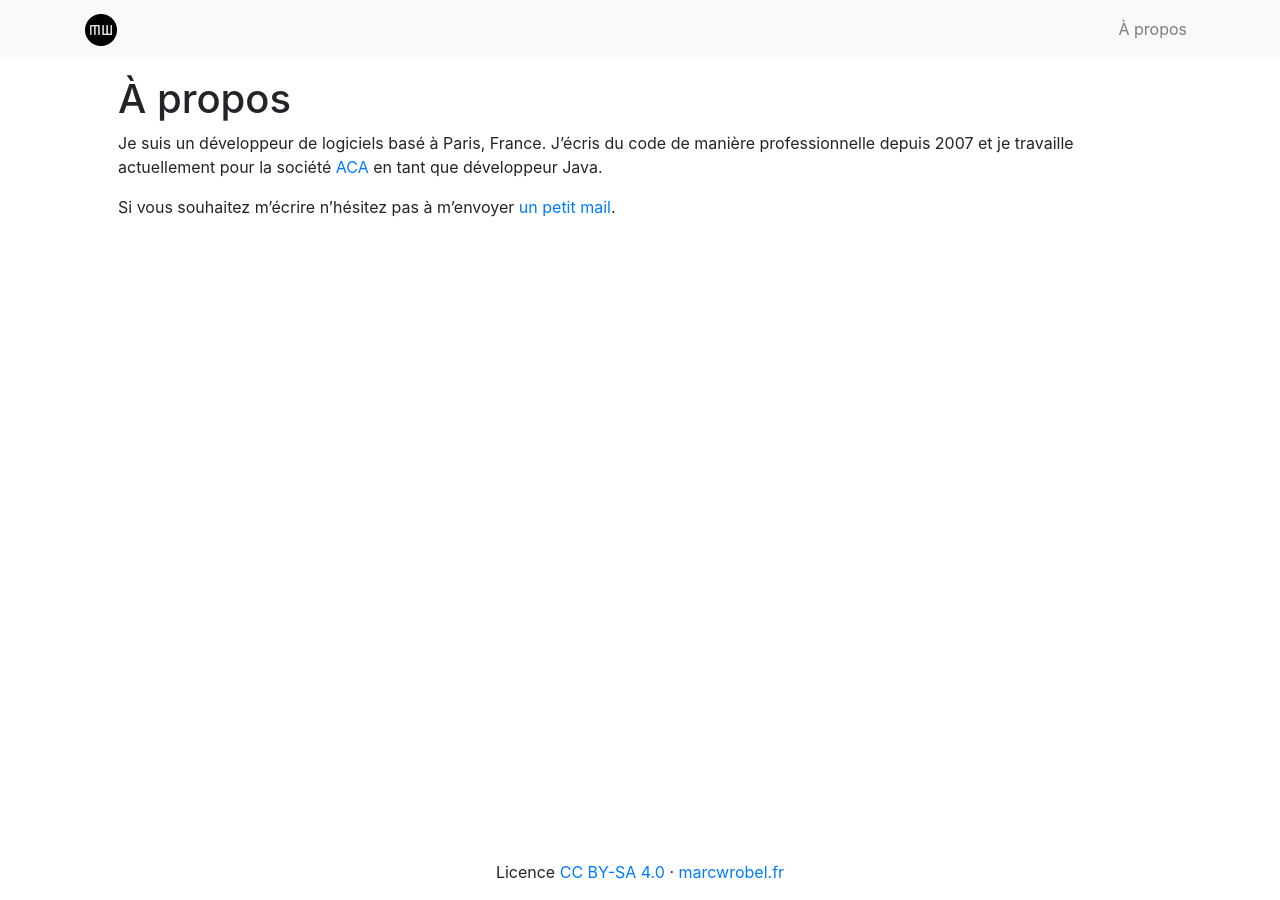
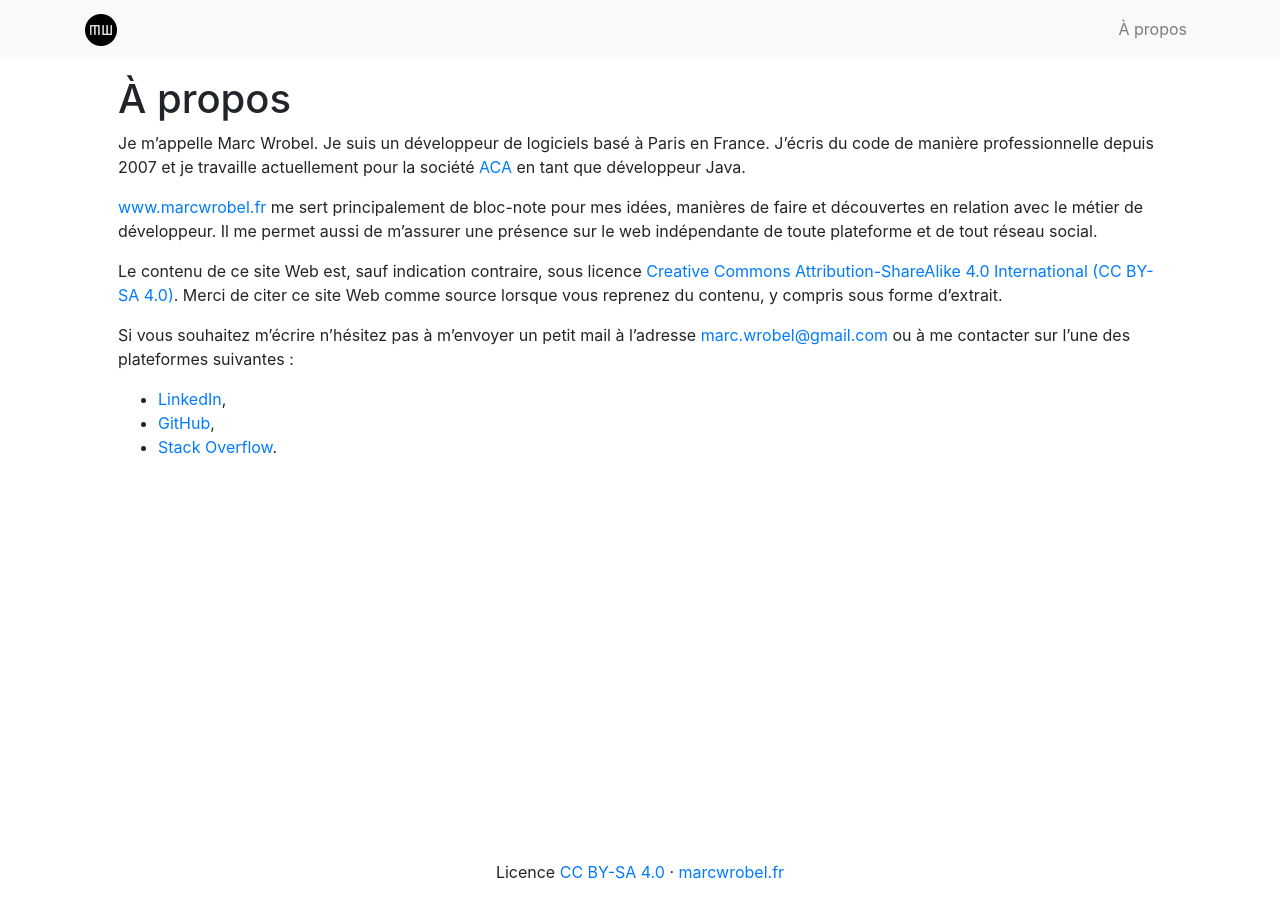
Before and after one commit to marcwrobel/marcwrobel.github.io, a Jekyll site: the page built from a-propos.md, in a window 1280 px wide. Built offline with Jekyll 4.4.1, drawn with Linux system fonts in a browser that asks for light colours.

Commit message:
Amélioration de la page 'À propos'

```diff
--- a/a-propos.md
+++ b/a-propos.md
@@ -4,8 +4,22 @@ title:  "À propos"
 permalink: /a-propos/
 ---
 
-Je suis un développeur de logiciels basé à Paris, France. J'écris du code de manière professionnelle
-depuis 2007 et je travaille actuellement pour la société [ACA](https://www.aca.fr/) en tant que
-développeur Java.
+Je m'appelle Marc Wrobel. Je suis un développeur de logiciels basé à Paris en France. J'écris du
+code de manière professionnelle depuis 2007 et je travaille actuellement pour la société
+[ACA](https://www.aca.fr/) en tant que développeur Java.
 
-Si vous souhaitez m'écrire n’hésitez pas à m’envoyer [un petit mail](mailto:marc.wrobel@gmail.com).
+[www.marcwrobel.fr](http://www.marcwrobel.fr/) me sert principalement de bloc-note pour mes idées,
+manières de faire et découvertes en relation avec le métier de développeur. Il me permet aussi
+de m'assurer une présence sur le web indépendante de toute plateforme et de tout réseau social.
+
+Le contenu de ce site Web est, sauf indication contraire, sous licence [Creative Commons
+Attribution-ShareAlike 4.0 International (CC BY-SA 4.0)](https://creativecommons.org/licenses/by-sa/4.0/deed.fr).
+Merci de citer ce site Web comme source lorsque vous reprenez du contenu, y compris sous forme
+d’extrait.
+
+Si vous souhaitez m'écrire n’hésitez pas à m’envoyer un petit mail à l'adresse
+[marc.wrobel@gmail.com](mailto:marc.wrobel@gmail.com) ou à me contacter sur l'une des plateformes
+suivantes :
+* [LinkedIn](http://www.linkedin.com/in/marcwrobelfr),
+* [GitHub](https://github.com/marcwrobel),
+* [Stack Overflow](https://stackoverflow.com/cv/marcwrobel).
```
Also changed, not shown: README.md.
